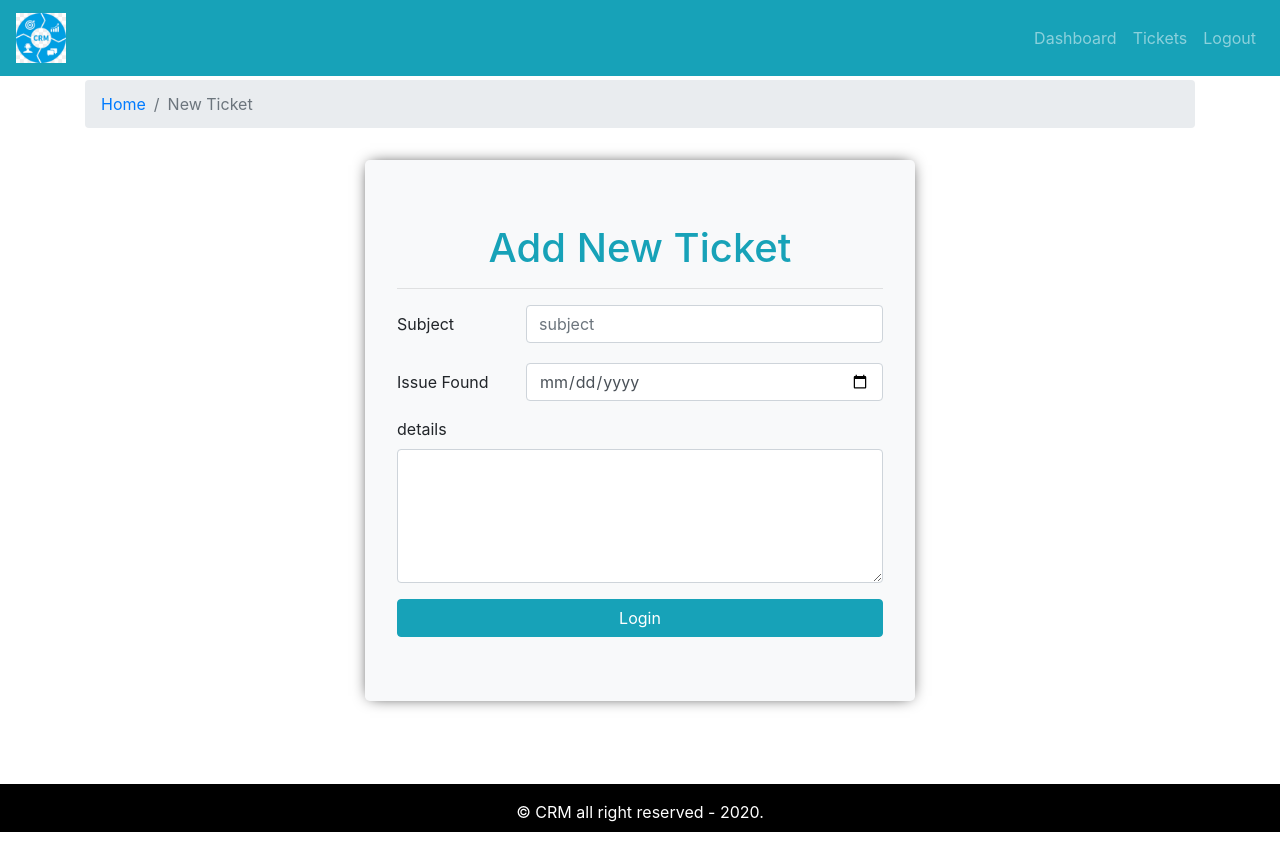
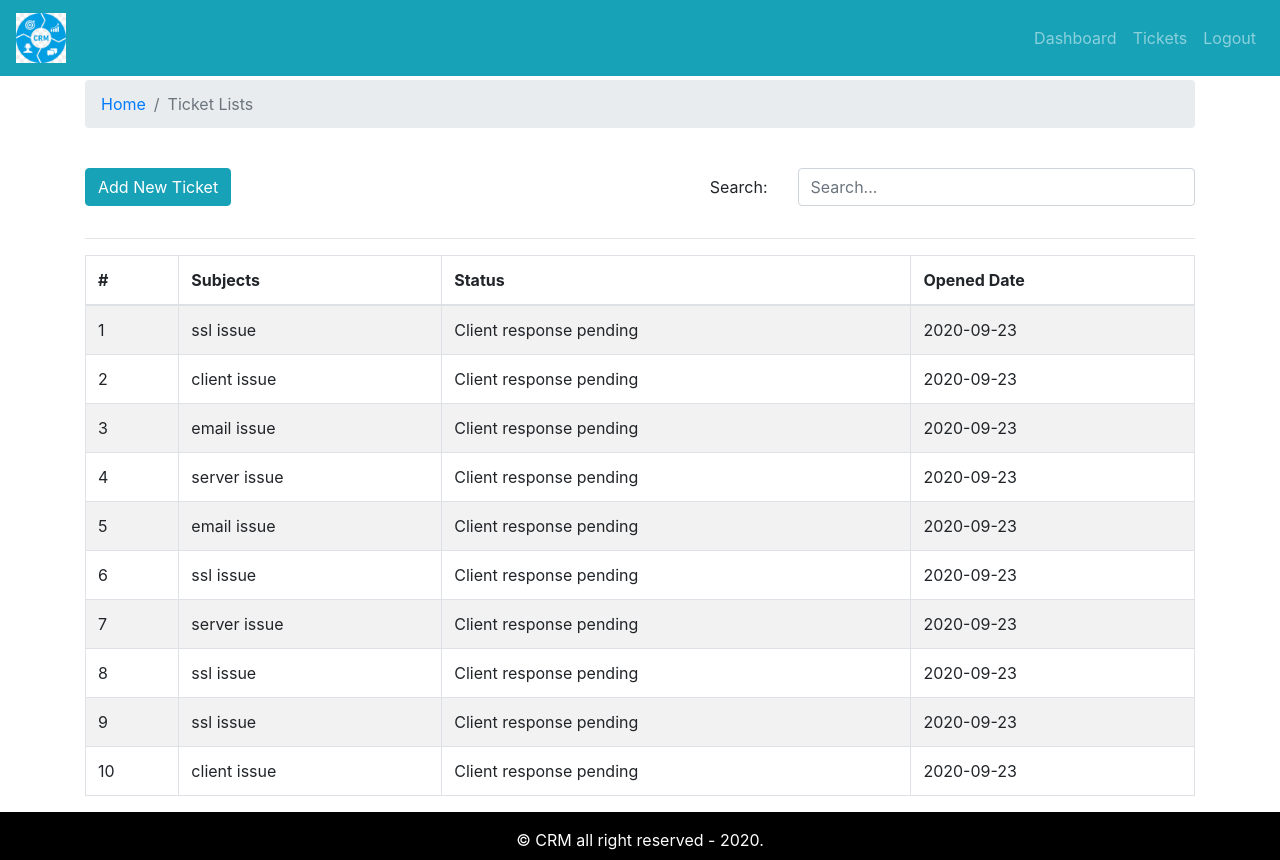
Before and after one commit to snehit-droid/crm-frontend, a React (Create React App) app: page /tickets in a window 1280 px wide. Before the commit the page ends 832 px from the top, so only its background shows below. Built offline with nearby package versions, Linux system fonts and the light colour scheme.

Commit message:
App updated with tlist

```diff
--- a/src/App.js
+++ b/src/App.js
@@ -5,6 +5,7 @@
 import { DefaultLayout } from './layout/DefaultLayout'
 // import { Dashboard } from './pages/dashboard/Dashboard.page'
 import { AddTicket } from './pages/new-ticket/AddTicket.page'
+import { TicketLists } from './pages/ticket-list/TicketLists.page'
 
 function App() {
   return (
@@ -12,7 +13,8 @@
       {/* <Entry /> */}
       <DefaultLayout>
         {/* <Dashboard /> */}
-        <AddTicket />
+        {/* <AddTicket /> */}
+        <TicketLists />
       </DefaultLayout>
       {/* in the above case the sample text is stored in {props.children} of default layout */}
     </div>
--- a/src/assets/data/dummy-tickets.json
+++ b/src/assets/data/dummy-tickets.json
@@ -8,25 +8,25 @@
     {
         "id": 2,
         "status": "Client response pending",
-        "subject": "ssl issue",
+        "subject": "client issue",
         "addedAt": "2020-09-23"
     },
     {
         "id": 3,
         "status": "Client response pending",
-        "subject": "ssl issue",
+        "subject": "email issue",
         "addedAt": "2020-09-23"
     },
     {
         "id": 4,
         "status": "Client response pending",
-        "subject": "ssl issue",
+        "subject": "server issue",
         "addedAt": "2020-09-23"
     },
     {
         "id": 5,
         "status": "Client response pending",
-        "subject": "ssl issue",
+        "subject": "email issue",
         "addedAt": "2020-09-23"
     },
     {
@@ -38,7 +38,7 @@
     {
         "id": 7,
         "status": "Client response pending",
-        "subject": "ssl issue",
+        "subject": "server issue",
         "addedAt": "2020-09-23"
     },
     {
@@ -56,7 +56,7 @@
     {
         "id": 10,
         "status": "Client response pending",
-        "subject": "ssl issue",
+        "subject": "client issue",
         "addedAt": "2020-09-23"
     }
 ]
--- /dev/null
+++ b/src/components/search-form/SearchForm.comp.js
@@ -0,0 +1,23 @@
+import React from 'react'
+import { PropTypes } from 'prop-types'
+import { Form, Row, Col } from 'react-bootstrap'
+
+export const SearchForm = ({handleOnChange, str}) => {
+    return (
+        <div>
+            <Form>
+                <Form.Group as={Row}>
+                    <Form.Label column sm='3'>Search: </Form.Label>
+                    <Col sm="9">
+                        <Form.Control name="searchStr" onChange={handleOnChange} value={str} placeholder="Search..." />
+                    </Col>
+                </Form.Group>
+            </Form>
+        </div>
+    )
+}
+
+SearchForm.propTypes = {
+    handleOnChange: PropTypes.func.isRequired,
+    str: PropTypes.string.isRequired
+}
--- /dev/null
+++ b/src/pages/ticket-list/TicketLists.page.js
@@ -0,0 +1,46 @@
+import React, { useState } from 'react'
+import { Container, Row, Col, Button } from 'react-bootstrap'
+import { PageBreadcrumb } from '../../components/breadcrumb/Breadcrumb.comp'
+import { SearchForm } from '../../components/search-form/SearchForm.comp'
+import { TicketTable } from '../../components/ticket-table/TicketTable.comp'
+import tickets from '../../assets/data/dummy-tickets.json'
+
+export const TicketLists = () => {
+    const [str, setStr] = useState('');
+    const [dispTicket, setDispTicket] = useState(tickets);
+
+    const handleOnChange = (e) => {
+        const { value } = e.target;
+        setStr(value);
+        searchTicket(value);
+    }
+
+    const searchTicket = (str) => {
+        const displayTickets = tickets.filter(row => row.subject.toLowerCase().includes(str.toLowerCase()));
+        setDispTicket(displayTickets)
+    }
+
+    return (
+        <Container>
+            <Row>
+                <Col>
+                    <PageBreadcrumb page="Ticket Lists" />
+                </Col>
+            </Row>
+            <Row className="mt-4">
+                <Col>
+                    <Button variant="info">Add New Ticket</Button>
+                </Col>
+                <Col className="text-right">
+                    <SearchForm handleOnChange={handleOnChange} str={str}/>
+                </Col>
+            </Row>
+            <hr />
+            <Row>
+                <Col>
+                    <TicketTable tickets={dispTicket}/>
+                </Col>
+            </Row>
+        </Container>
+    )
+}
```
Also changed, not shown: 1 other file (tests, documents, lock files or other folders).
